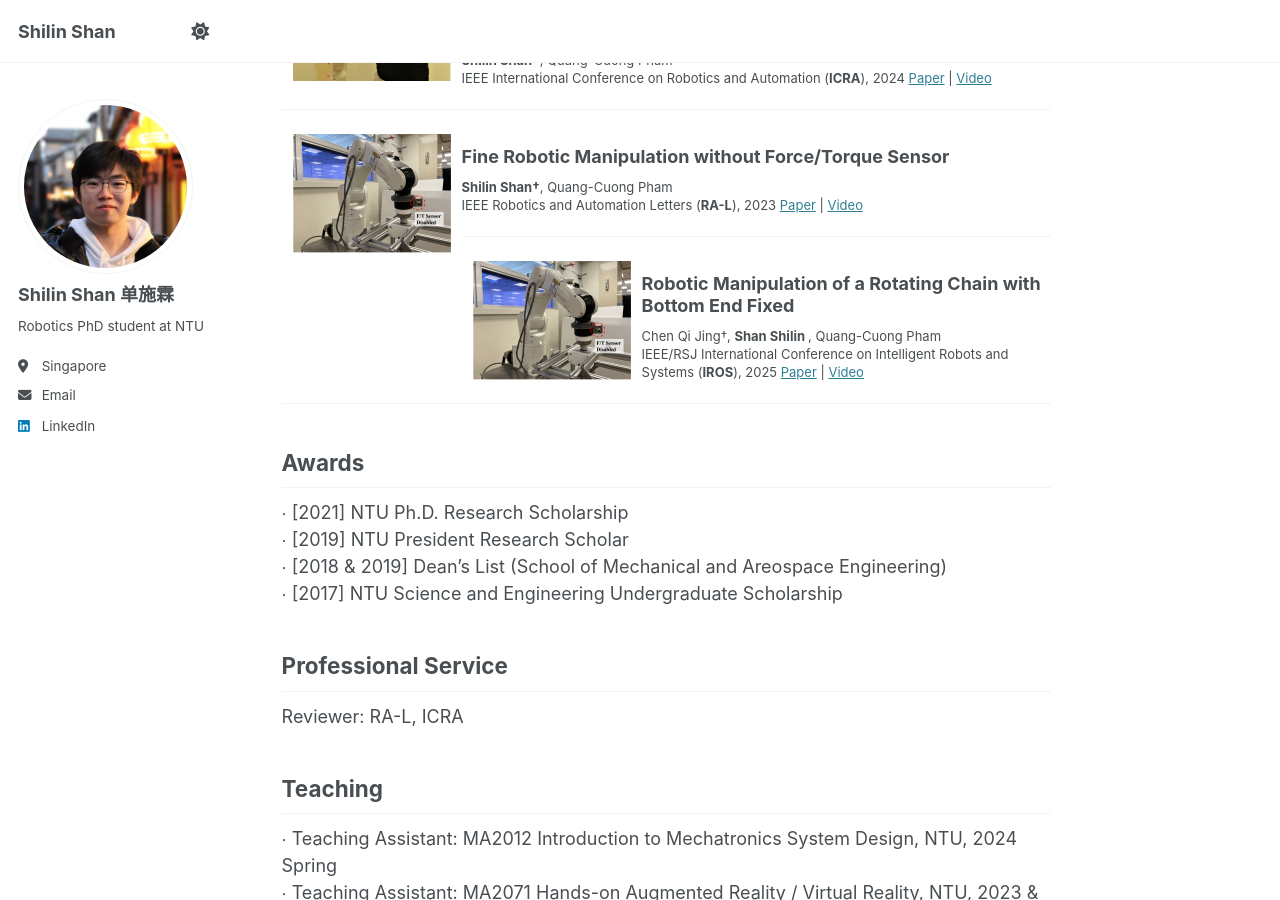
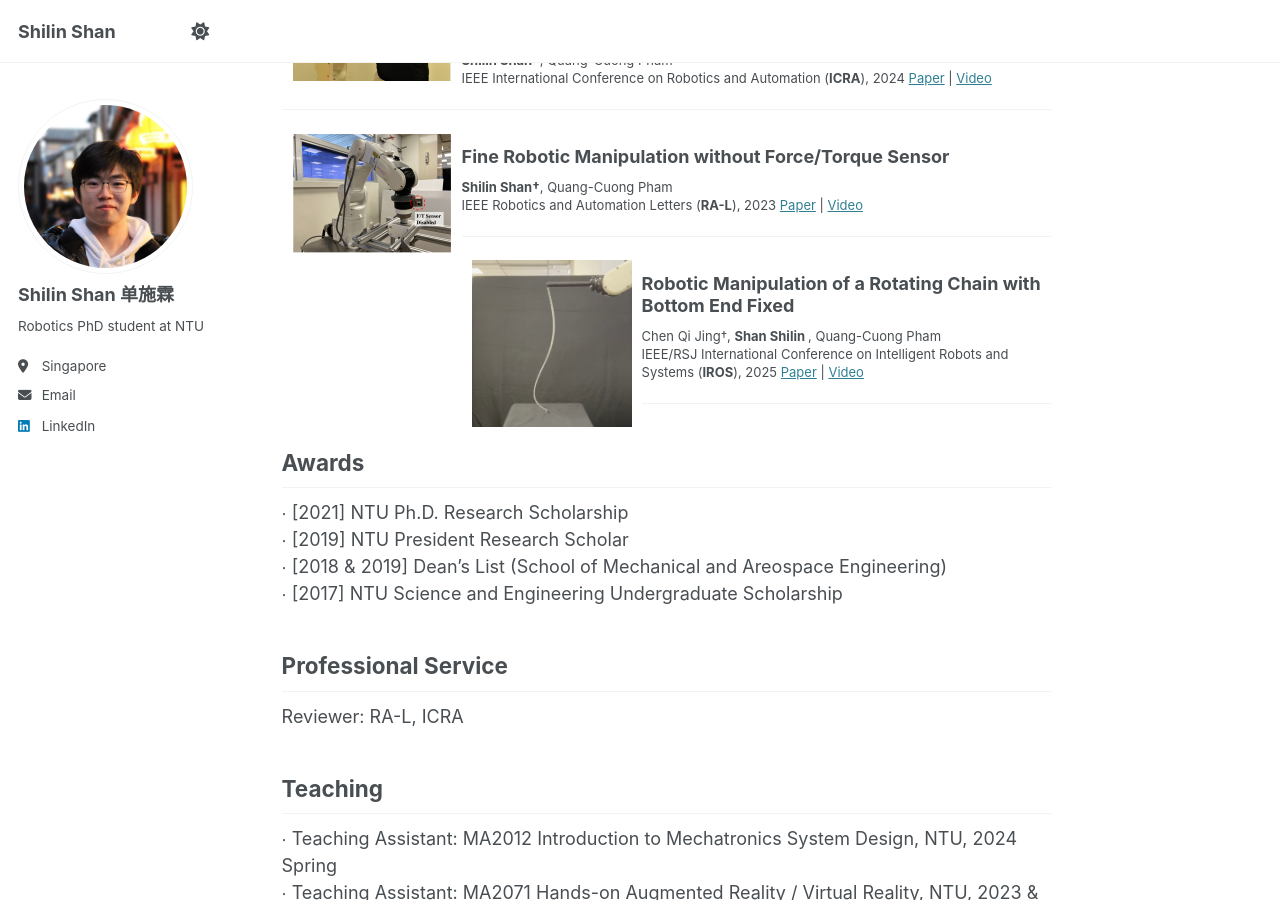
Before and after one commit to ShanShilin/ShanShilin.github.io, a Jekyll site: the page built from _pages/about.md, in a window 1280 px wide and 900 px high, scrolled down 1273 px. Built offline with Jekyll 4.4.1, drawn with Linux system fonts in a browser that asks for light colours.

Commit message:
Update about.md

```diff
--- a/_pages/about.md
+++ b/_pages/about.md
@@ -91,7 +91,7 @@ IEEE Robotics and Automation Letters (<strong>RA-L</strong>), 2023
 </p>
 -----
 
-<img style="float: left; margin:5px 10px" src="../images/Fine_sensorless_manip_teasor_new.png" width="160" height="120">
+<img style="float: left; margin:5px 10px" src="../images/chain_bt_end_fix.png" width="160" height="120">
 ### Robotic Manipulation of a Rotating Chain with Bottom End Fixed
 <p style="line-height:1.0">
 <font size="2">
```
